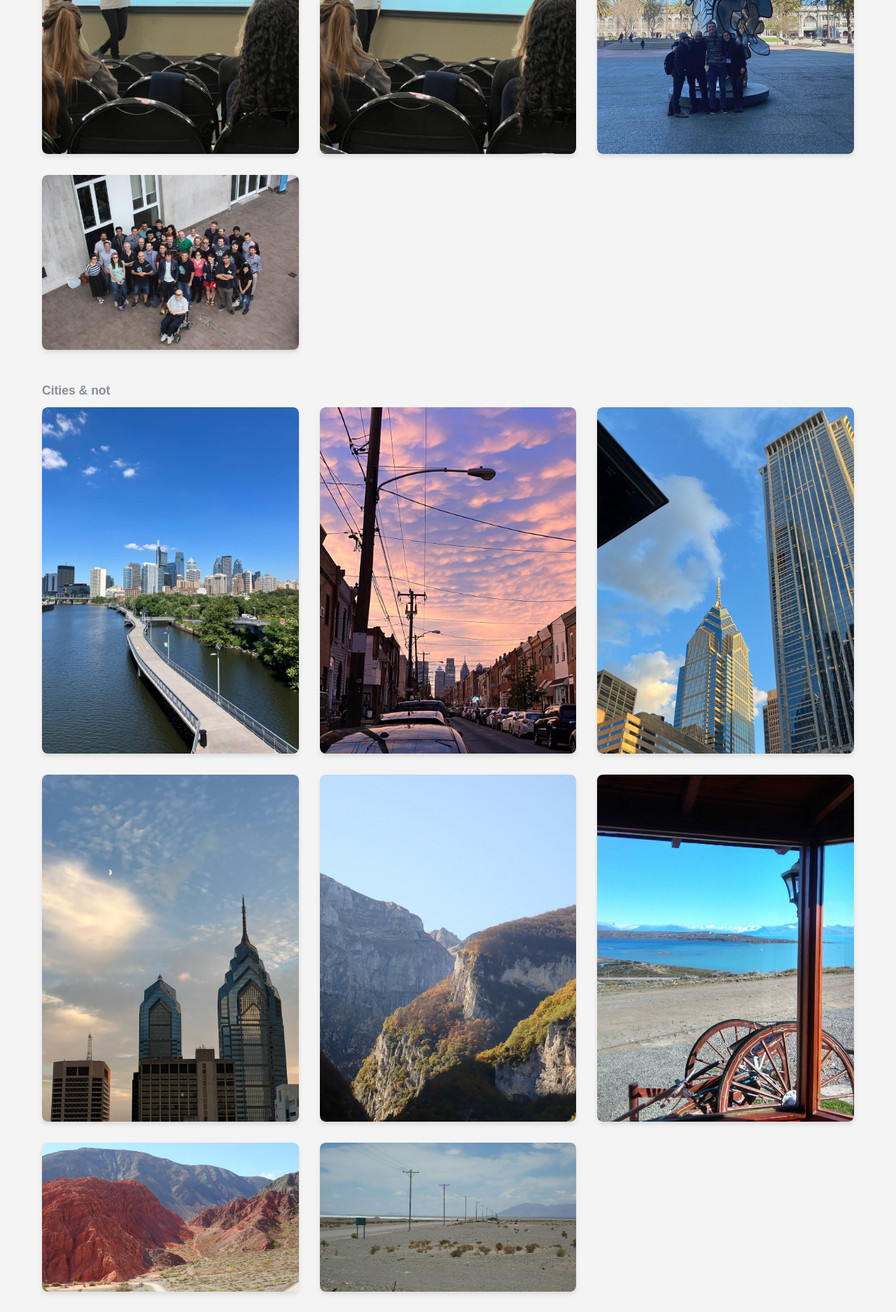
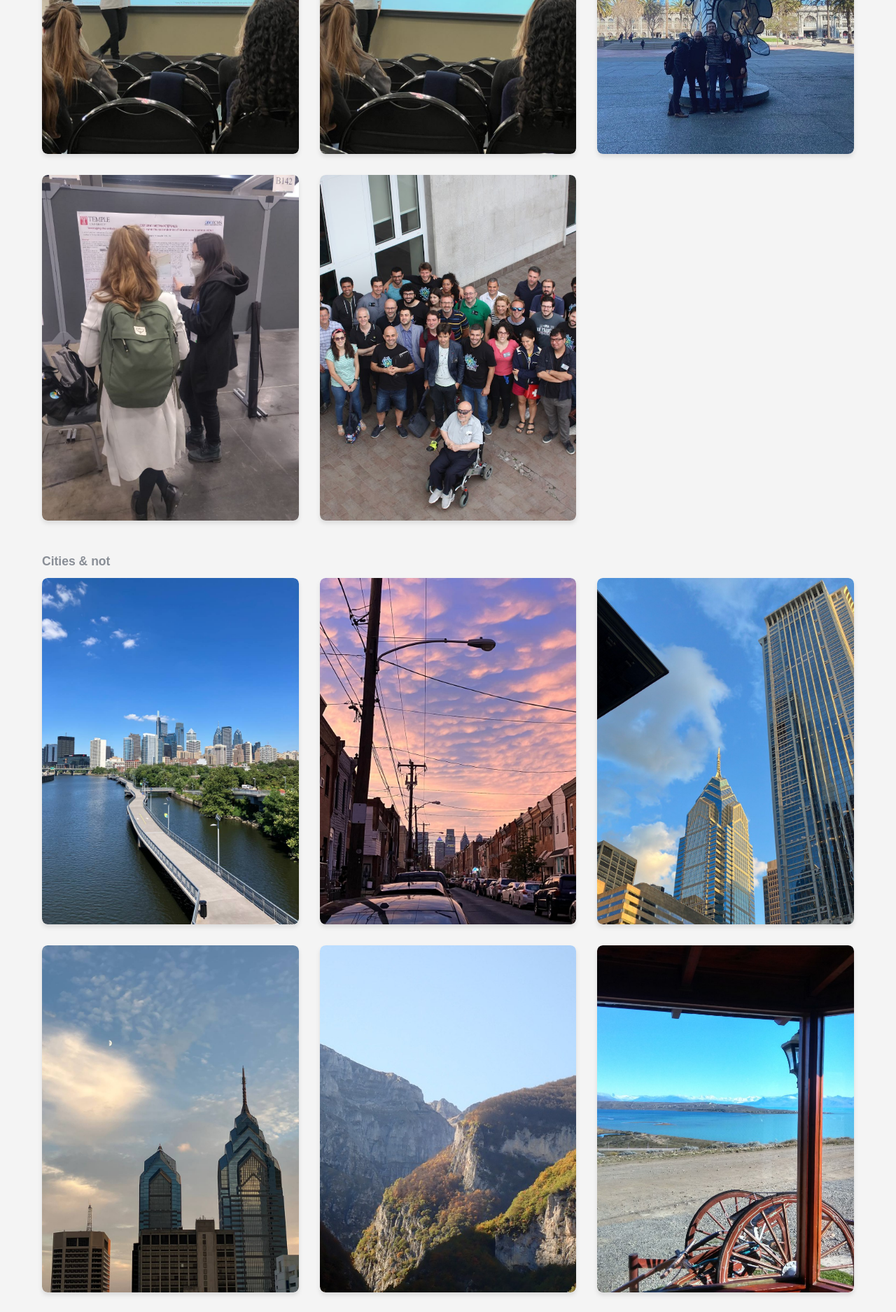
Before and after one commit to crnlcu/crnlcu.github.io, a Jekyll site: the page built from gallery/index.html, in a window 1280 px wide. Shown: the part 1005-2880 px from the top of the page at 70% size. Built offline with Jekyll 4.4.1, drawn with Linux system fonts in a browser that asks for light colours.

Commit message:
Update index.html

```diff
--- a/gallery/index.html
+++ b/gallery/index.html
@@ -63,6 +63,9 @@ layout: default
             <img src="{{ site.baseurl }}/images/133089E5-B665-4A54-88AA-87B25EC4105B_1_105_c.jpeg" alt="Image 13">
         </div>
         <div class="gallery-item">
+            <img src="{{ site.baseurl }}/images/IMG_2119.JPG" alt="Image 11">
+       </div>
+        <div class="gallery-item">
             <img src="{{ site.baseurl }}/images/sbp_workshop.jpg" alt="Image 14">
         </div>
 
```
